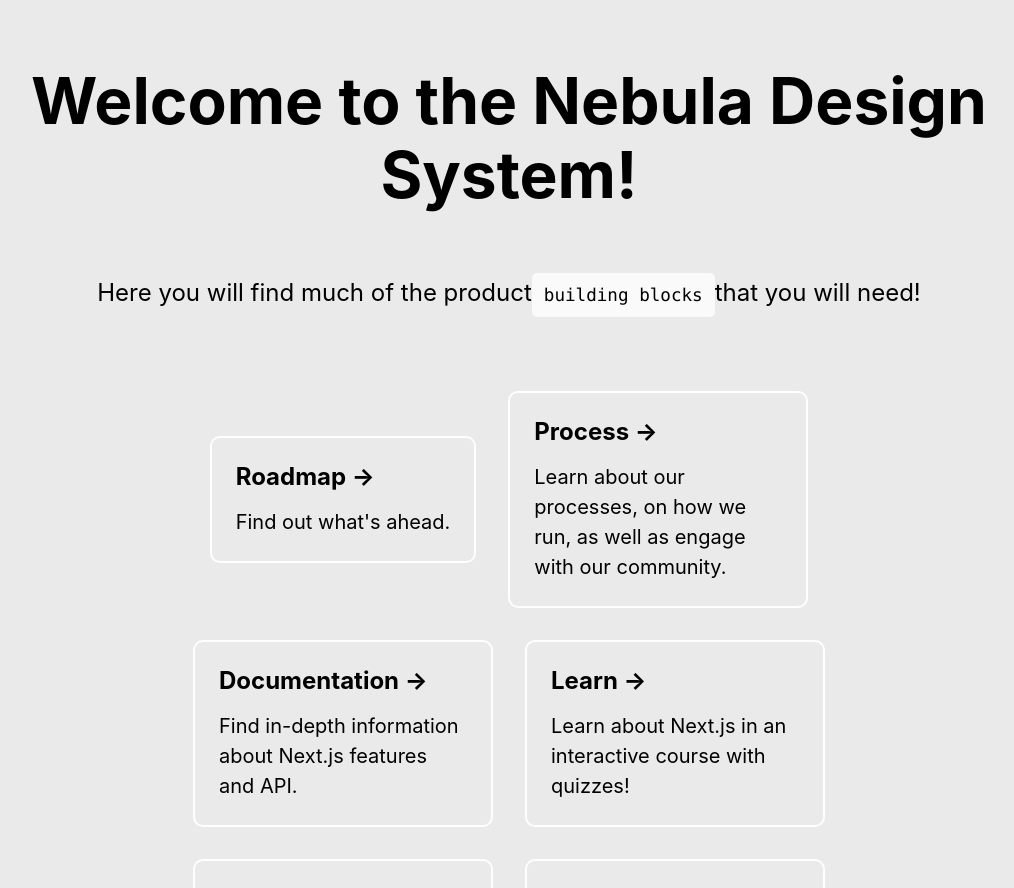
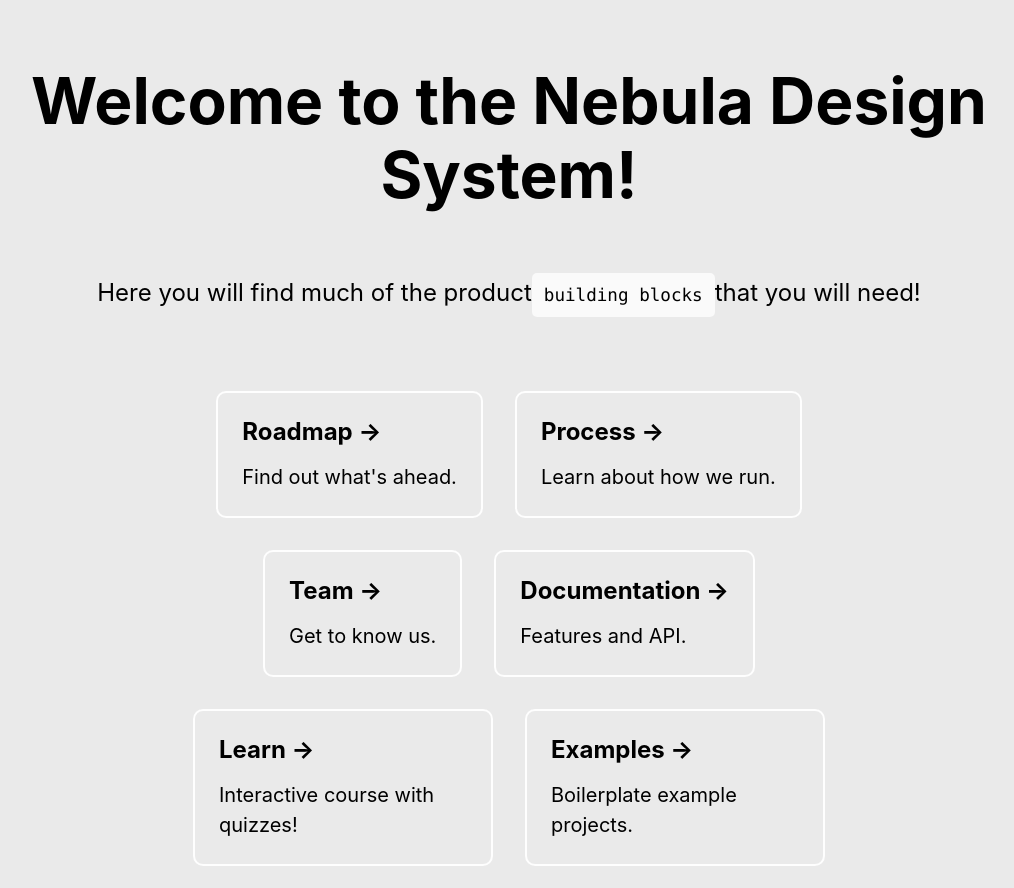
Before and after one commit to sri-ni/ds-labs, a Next.js app: page / in a window 1280 px wide. Shown: the top 888 px of the page, without its empty margins (131-1145 px from the left). Built offline with nearby package versions, Linux system fonts and the light colour scheme.

Commit message:
adds landing page

```diff
--- a/pages/index.tsx
+++ b/pages/index.tsx
@@ -1,4 +1,5 @@
 import type { NextPage } from 'next'
+import Link from 'next/link';
 import Head from 'next/head'
 import Image from 'next/image'
 import styles from '../styles/Home.module.css'
@@ -24,24 +25,36 @@ const Home: NextPage = () => {
         </p>
 
         <div className={styles.grid}>
-          <a href="/roadmap" className={styles.card}>
-            <h2>Roadmap &rarr;</h2>
-            <p>Find out what&#39;s ahead.</p>
-          </a>
 
-          <a href="https://nextjs.org/docs" className={styles.card}>
-            <h2>Process &rarr;</h2>
-            <p>Learn about our processes, on how we run, as well as engage with our community.</p>
-          </a>
+          <Link href="/roadmap">
+            <a className={styles.card}>
+              <h2>Roadmap &rarr;</h2>
+              <p>Find out what&#39;s ahead.</p>
+            </a>
+          </Link>
+
+          <Link href="/roadmap">
+            <a className={styles.card}>
+              <h2>Process &rarr;</h2>
+              <p>Learn about how we run.</p>
+            </a>
+          </Link>
+
+          <Link href="/team">
+            <a className={styles.card}>
+              <h2>Team &rarr;</h2>
+              <p>Get to know us.</p>
+            </a>
+          </Link>
 
           <a href="https://nextjs.org/docs" className={styles.card}>
             <h2>Documentation &rarr;</h2>
-            <p>Find in-depth information about Next.js features and API.</p>
+            <p>Features and API.</p>
           </a>
 
           <a href="https://nextjs.org/learn" className={styles.card}>
             <h2>Learn &rarr;</h2>
-            <p>Learn about Next.js in an interactive course with quizzes!</p>
+            <p>Interactive course with quizzes!</p>
           </a>
 
           <a
@@ -49,7 +62,7 @@ const Home: NextPage = () => {
             className={styles.card}
           >
             <h2>Examples &rarr;</h2>
-            <p>Discover and deploy boilerplate example Next.js projects.</p>
+            <p>Boilerplate example projects.</p>
           </a>
 
           <a
@@ -58,7 +71,7 @@ const Home: NextPage = () => {
           >
             <h2>Deploy &rarr;</h2>
             <p>
-              Instantly deploy your Next.js site to a public URL with Vercel.
+              Deploy with Vercel.
             </p>
           </a>
         </div>
```
